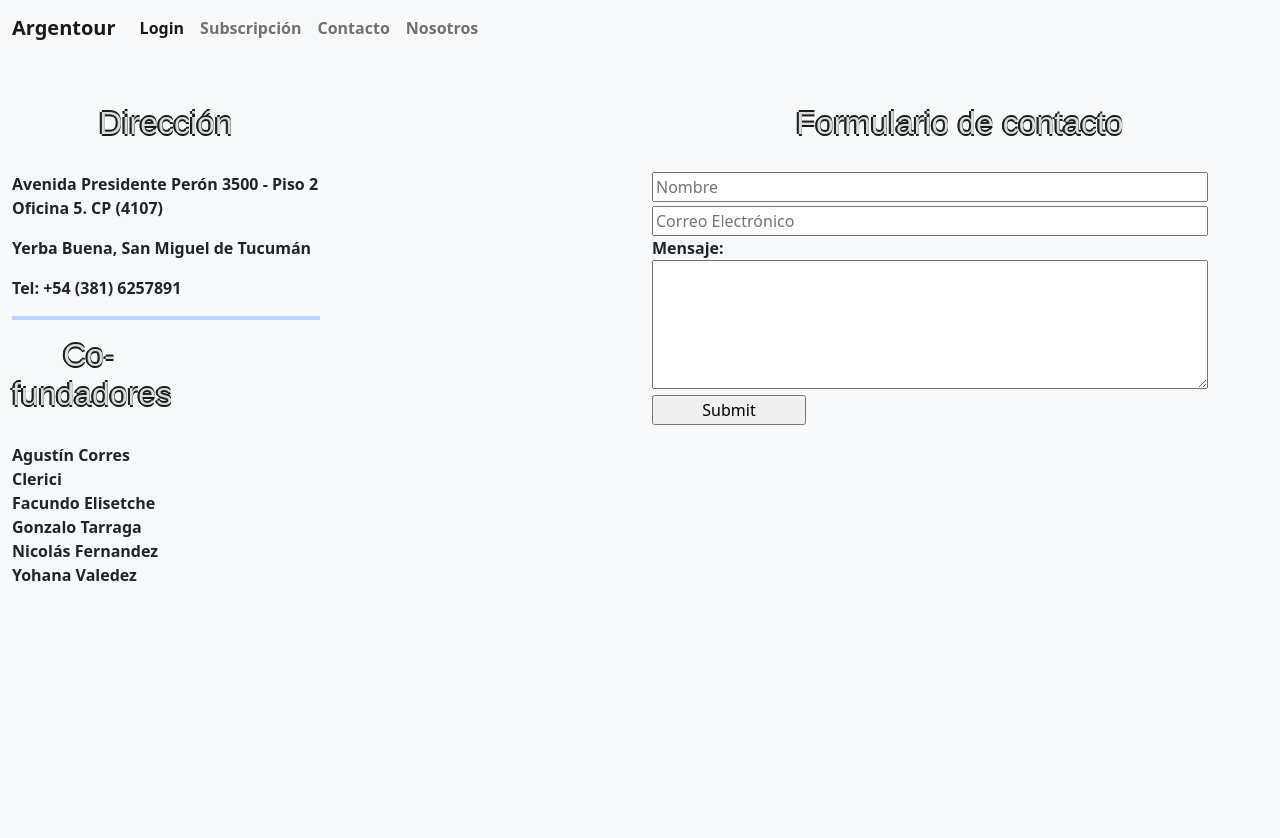
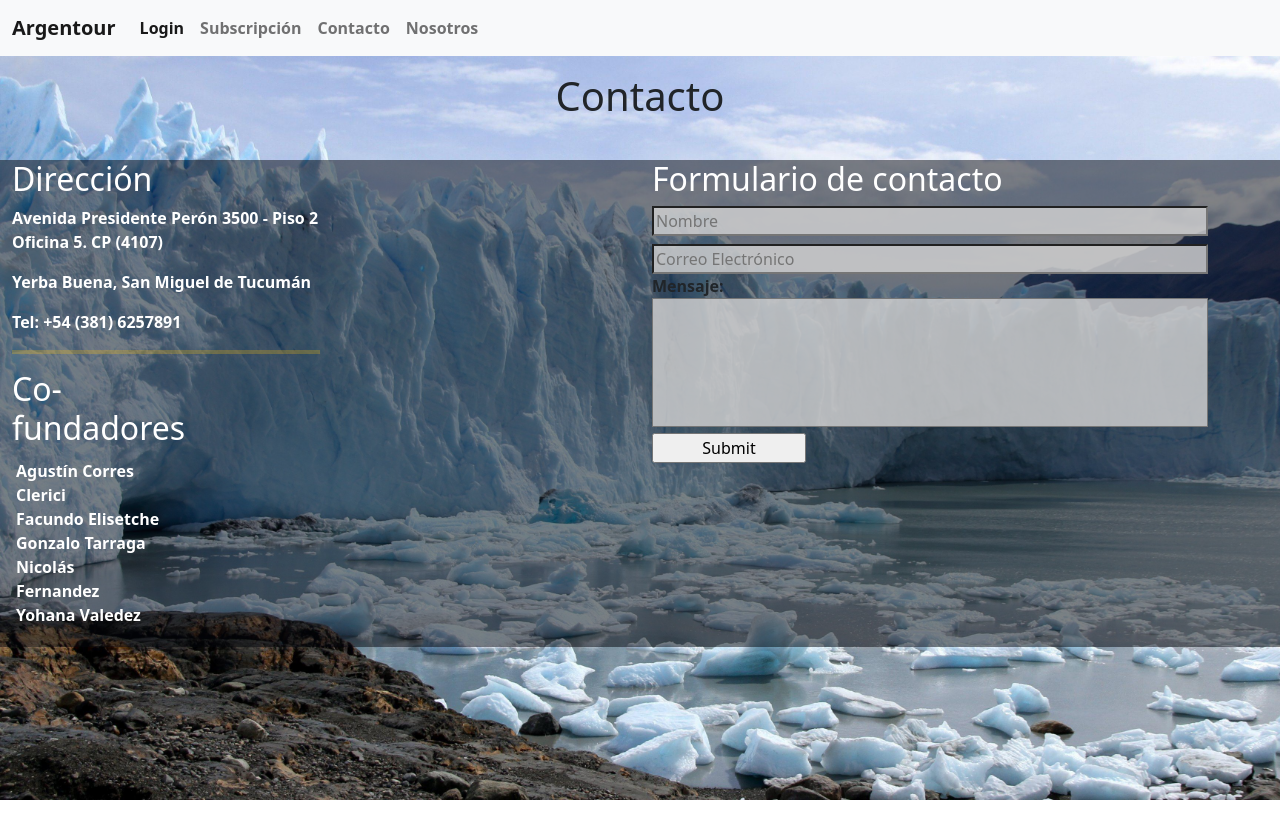
Before and after one commit to aguscorres/Proyecto1-RollingCode, a plain HTML site: page argentourproyecto/pages/contacto.html in a window 1280 px wide. After the commit the page ends 800 px from the top, so only its background shows below. Drawn offline with nearby package versions, Linux system fonts and the light colour scheme.

Commit message:
termine contacto, arregle los link para volver a las paginas que estaban mal configurados

```diff
--- a/argentourproyecto/pages/contacto.html
+++ b/argentourproyecto/pages/contacto.html
@@ -10,11 +10,11 @@
       integrity="sha384-Zenh87qX5JnK2Jl0vWa8Ck2rdkQ2Bzep5IDxbcnCeuOxjzrPF/et3URy9Bv1WTRi"
       crossorigin="anonymous"
     />
-    <link rel="stylesheet" href="../styles/style.css" />
+    <link rel="stylesheet" href="../styles/contacto.css" />
   </head>
-  <body class="bd1 container-fluid bg-light fw-bold m-0 p-0">
-    <header>
-      <nav class="navbar navbar-expand-lg bg-light fixed-top">
+  <body class="body-1 container-fluid fw-bold m-0 p-0">
+    <header class="sticky-top">
+      <nav class="navbar navbar-expand-lg bg-light">
         <div class="container-fluid">
           <a class="navbar-brand" href="../index.html">Argentour</a>
           <button
@@ -34,41 +34,41 @@
                 <a
                   class="nav-link active"
                   aria-current="page"
-                  href="./pages/login.html"
+                  href="./login.html"
                   >Login</a
                 >
               </li>
               <li class="nav-item">
-                <a class="nav-link" href="./pages/subscripcion.html"
-                  >Subscripción</a
-                >
+                <a class="nav-link" href="./subscripcion.html">Subscripción</a>
               </li>
               <li class="nav-item">
-                <a class="nav-link" href="./pages/contacto.html">Contacto</a>
+                <a class="nav-link" href="./contacto.html">Contacto</a>
               </li>
               <li class="nav-item">
-                <a class="nav-link" href="./pages/nosotros.html">Nosotros</a>
+                <a class="nav-link" href="./nosotros.html">Nosotros</a>
               </li>
             </ul>
           </div>
         </div>
       </nav>
     </header>
-    <main class="pageContacto">
+    <main class="page-contacto">
       <h1 class="text-center col-xs-12 m-2 p-2">Contacto</h1>
       <br />
-      <section class="container-fluid">
+      <section class="bg-1 container-fluid">
         <div class="bg-contact row justify-content">
           <div class="col-6">
             <div class="col-xs-12 col-sm-6">
-              <h2>Dirección</h2>
-              <p>Avenida Presidente Perón 3500 - Piso 2 Oficina 5. CP (4107)</p>
-              <p>Yerba Buena, San Miguel de Tucumán</p>
-              <p>Tel: +54 (381) 6257891</p>
-              <hr class="border-bottom border-primary border-3" />
+              <h2 class="hh2">Dirección</h2>
+              <p class="hh2">
+                Avenida Presidente Perón 3500 - Piso 2 Oficina 5. CP (4107)
+              </p>
+              <p class="hh2">Yerba Buena, San Miguel de Tucumán</p>
+              <p class="hh2">Tel: +54 (381) 6257891</p>
+              <hr class="border-bottom border-warning border-3" />
               <div class="col-xs-12 col-sm-6">
-                <h2>Co-fundadores</h2>
-                <p>
+                <h2 class="hh2">Co-fundadores</h2>
+                <p class="p-1">
                   Agustín Corres Clerici
                   <br />
                   Facundo Elisetche
@@ -84,15 +84,14 @@
           </div>
           <div class="col-6">
             <form action="">
-              <h2>Formulario de contacto</h2>
+              <h2 class="hh2">Formulario de contacto</h2>
               <input
                 placeholder="Nombre"
                 type="text"
                 id="nombre"
                 name="nombre"
                 required
-                class="mb-1"
-                style="width: 556px"
+                class="im-1 mb-2"
               />
               <input
                 placeholder="Correo Electrónico"
@@ -100,7 +99,7 @@
                 id="correo"
                 name="correo"
                 required
-                style="width: 556px"
+                class="im-2"
               />
               <label class="col-6" for="texto">Mensaje:</label>
               <textarea
@@ -108,8 +107,8 @@
                 id="texto"
                 rows="2"
                 cols="2"
-                maxlength="400"
-                style="width: 556px; height: 129px"
+                maxlength="500"
+                class="im-3"
               ></textarea>
               <input type="submit" class="col-6 w-25" />
             </form>
--- /dev/null
+++ b/argentourproyecto/styles/contacto.css
@@ -0,0 +1,35 @@
+.bg-1 {
+  background: rgba(5, 7, 12, 0.5);
+}
+
+.body-1 {
+  background-image: url(../imganes/imageneslogin/glaciarperitomoreno.jpg);
+  background-repeat: no-repeat;
+  background-size: cover;
+  background-attachment: fixed;
+}
+
+.p-1 {
+  color: white;
+}
+
+.im-1 {
+  background: rgba(208, 208, 208, 0.834);
+  width: 556px;
+}
+
+.im-2 {
+  background: rgba(208, 208, 208, 0.834);
+  width: 556px;
+}
+
+.im-3 {
+  background: rgba(208, 208, 208, 0.834);
+  resize: none;
+  width: 556px;
+  height: 129px;
+}
+
+.hh2 {
+  color: white;
+}
--- a/argentourproyecto/styles/style.css
+++ b/argentourproyecto/styles/style.css
@@ -97,10 +97,6 @@ footer,
   background-color: #d7d68a;
 }
 
-.pageNosotros {
-  background-color: #8ad7ae;
-}
-
 .columna-1 {
   height: 12em;
 }
@@ -114,6 +110,3 @@ footer,
   margin-top: 1.5em;
   border-radius: 2em 2em 2em 2em;
 }
-.bg-contact {
-  height: 100vh;
-}
```
Also changed, not shown: argentourproyecto/pages/nosotros.html (+13 -15 lines), argentourproyecto/pages/register.html (+4 -6 lines), argentourproyecto/styles/nosotros.css (added, +11 -0 lines).
